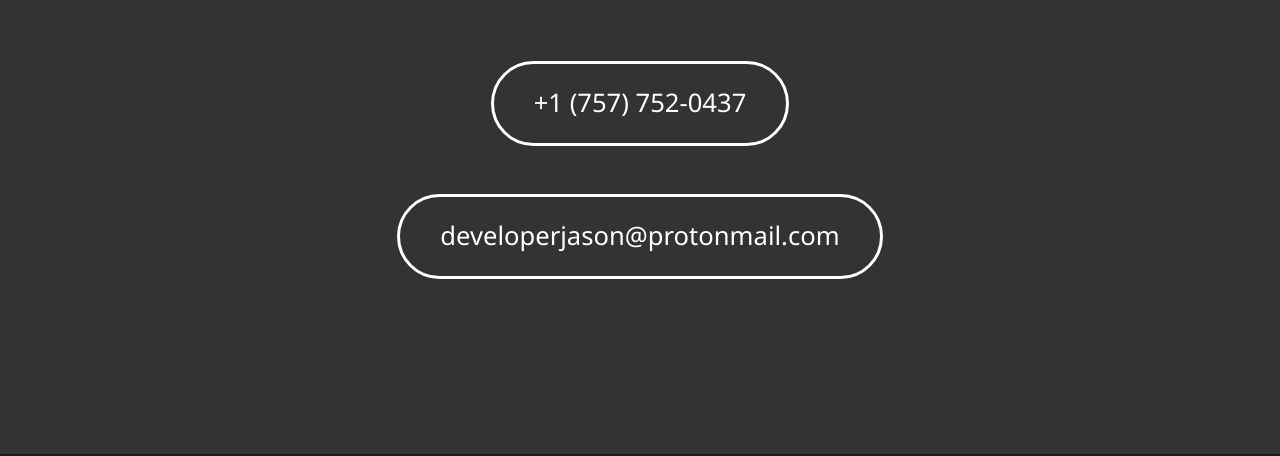
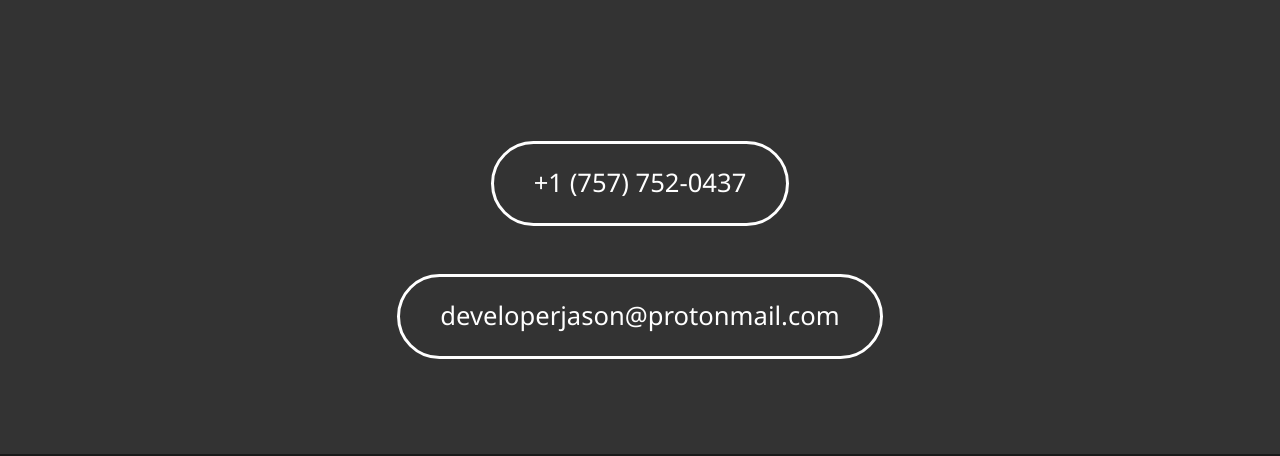
Before and after one commit to Thuperman/jasonwarner.dev, a plain HTML site: page html/contact.html in a window 1280 px wide. Shown: the part 313-769 px from the top of the page. Drawn offline with Linux system fonts and the light colour scheme.

Commit message:
nother one

```diff
--- a/css/mobile.scss
+++ b/css/mobile.scss
@@ -2,10 +2,15 @@
 
 //>1000px height
 @include maxHeight {
+  body#bg-img:after {
+    min-height: 1000px;
+  }
   main#home {
-    min-height: 1000px;
     h2.bio {
       top: 400px;
+    }
+    div.icons {
+      top: 836px;
     }
   }
   main#whyme {
@@ -32,6 +37,14 @@
     }
     #carousel {
       top: 300px;
+    }
+  }
+  main#contact {
+    h2.bio {
+      top: 200px;
+    }
+    div.boxes {
+      top: 400px;
     }
   }
 }
```
Also changed, not shown: css/main.css, css/mobile.css, 2 other files.
